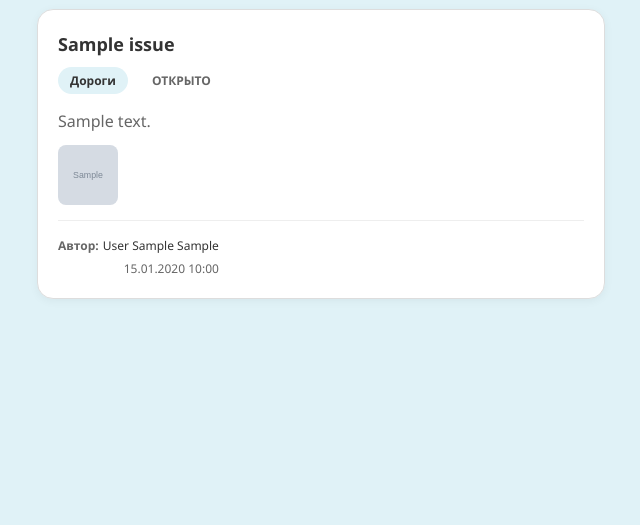
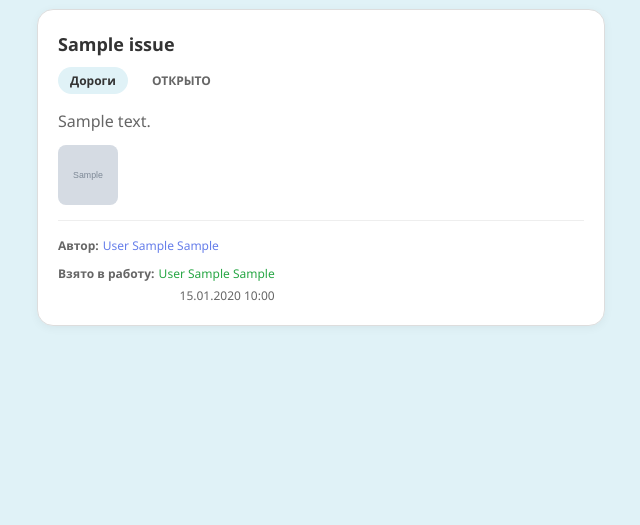
Before and after one commit to AndreyV105105105/Map_of_local_issues, a Django app: page /users/my-issues/ in a window 1280 px wide. Shown: the part 258-783 px from the top of the page, without its empty margins (23-663 px from the left). Run offline with Django 5.2, Linux system fonts and the light colour scheme; a user stored in the database is signed in; tables that the repository leaves empty hold one stand-in row (values such as "Sample post"); grey boxes marked "Sample" are stand-in pictures.

Commit message:
fix: commit missing critical changes for user profile functionality

```diff
--- a/issues/views.py
+++ b/issues/views.py
@@ -85,7 +85,7 @@ def map_view(request):
     ).values('value')[:1]
 
     # Базовый QuerySet
-    issues = Issue.objects.select_related('reporter').prefetch_related(
+    issues = Issue.objects.select_related('reporter', 'assigned_to').prefetch_related(
         Prefetch('photos', queryset=IssuePhoto.objects.order_by('id'))
     ).annotate(
         user_vote=Subquery(user_vote_subq, output_field=IntegerField()),
--- a/templates/users/my_issues_list.html
+++ b/templates/users/my_issues_list.html
@@ -45,14 +45,24 @@
                         <div class="author-info">
                             <span class="author-label">{% trans "Автор" %}:</span>
                             <span class="author-name">
+                                <a href="{% url 'users:user_profile' issue.reporter.id %}" style="color: #667eea; text-decoration: none; font-weight: 500;">
+                                    {{ issue.reporter.get_full_name }}
+                                </a>
                                 {% if user.is_authenticated and user.role == 'official' %}
-                                    {{ issue.reporter.get_full_name }}
-                                    {% if issue.reporter.email %}({{ issue.reporter.email }}){% endif %}
-                                {% else %}
-                                    {{ issue.reporter.get_full_name }}
+                                    {% if issue.reporter.email %} ({{ issue.reporter.email }}){% endif %}
                                 {% endif %}
                             </span>
                         </div>
+                        {% if issue.assigned_to %}
+                        <div class="assigned-info" style="margin-top: 5px;">
+                            <span class="author-label">{% trans "Взято в работу" %}:</span>
+                            <span class="author-name">
+                                <a href="{% url 'users:user_profile' issue.assigned_to.id %}" style="color: #28a745; text-decoration: none; font-weight: 500;">
+                                    {{ issue.assigned_to.get_full_name }}
+                                </a>
+                            </span>
+                        </div>
+                        {% endif %}
                         <div class="issue-date">{{ issue.created_at|date:"d.m.Y H:i" }}</div>
                     </div>
                 </div>
--- a/users/urls.py
+++ b/users/urls.py
@@ -11,6 +11,7 @@ urlpatterns = [
     path('login/', views.login_view, name='login'),
     path('logout/', views.logout_view, name='logout'),
     path('profile/', views.profile_view, name='profile'),
+    path('profile/<int:user_id>/', views.user_profile_view, name='user_profile'),
     path('my-issues/', views.user_issues_view, name='my_issues'),
     path('verify-email/<uidb64>/<token>/', views.verify_email_view, name='verify_email'),
     path('password-reset/', auth_views.PasswordResetView.as_view(
--- a/users/views.py
+++ b/users/views.py
@@ -14,7 +14,8 @@ from django.utils.encoding import force_bytes, force_str
 from django.utils.http import urlsafe_base64_encode, urlsafe_base64_decode
 from django.utils.translation import gettext_lazy as _
 
-from issues.models import Issue, Vote
+from issues.models import Issue, Vote, Comment, IssuePhoto
+from django.db.models import Prefetch
 from .forms import CustomUserCreationForm, CustomAuthenticationForm, CustomSetPasswordForm
 
 User = get_user_model()
@@ -42,7 +43,9 @@ def user_issues_view(request):
     ).values('value')[:1]
 
     # Базовый queryset со всеми нужными аннотациями
-    base_qs = Issue.objects.annotate(
+    base_qs = Issue.objects.select_related('reporter', 'assigned_to').prefetch_related(
+        Prefetch('photos', queryset=IssuePhoto.objects.order_by('id'))
+    ).annotate(
         vote_rating=Sum('votes__value', default=0),
         user_vote=Subquery(user_vote_subq),
         user_has_upvoted=Case(
@@ -70,6 +73,93 @@ def user_issues_view(request):
         }
 
     return render(request, 'users/my_issues.html', context)
+
+
+@login_required
+def user_profile_view(request, user_id):
+    """
+    Просмотр профиля другого пользователя.
+    Показывает все проблемы, которые пользователь создал или взял в работу,
+    а также статистику и комментарии.
+    """
+    profile_user = get_object_or_404(User, id=user_id)
+    current_user = request.user
+
+    # Подзапрос для текущего голоса пользователя по обращению
+    user_vote_subq = Vote.objects.filter(
+        issue=OuterRef('pk'),
+        user=current_user
+    ).values('value')[:1]
+
+    # Базовый queryset со всеми нужными аннотациями
+    base_qs = Issue.objects.select_related('reporter', 'assigned_to').prefetch_related(
+        Prefetch('photos', queryset=IssuePhoto.objects.order_by('id'))
+    ).annotate(
+        vote_rating=Sum('votes__value', default=0),
+        user_vote=Subquery(user_vote_subq),
+        user_has_upvoted=Case(
+            When(user_vote=1, then=Value(True)),
+            default=Value(False),
+            output_field=BooleanField()
+        ),
+        user_has_downvoted=Case(
+            When(user_vote=-1, then=Value(True)),
+            default=Value(False),
+            output_field=BooleanField()
+        )
+    )
+
+    # Статистика
+    if profile_user.role == 'citizen':
+        # Для граждан показываем созданные проблемы
+        all_issues_for_stats = Issue.objects.filter(reporter=profile_user)
+        issues = base_qs.filter(reporter=profile_user).order_by('-created_at')
+
+        stats = {
+            'total_created': all_issues_for_stats.count(),
+            'open': all_issues_for_stats.filter(status=Issue.STATUS_OPEN).count(),
+            'in_progress': all_issues_for_stats.filter(status=Issue.STATUS_IN_PROGRESS).count(),
+            'resolved': all_issues_for_stats.filter(status=Issue.STATUS_RESOLVED).count(),
+            'total_comments': Comment.objects.filter(author=profile_user).count(),
+        }
+
+        context = {
+            'profile_user': profile_user,
+            'issues': issues,
+            'is_citizen': True,
+            'stats': stats,
+            'is_own_profile': profile_user == current_user,
+        }
+    else:  # official
+        # Для официальных лиц показываем проблемы, которые они взяли в работу
+        issues_in_progress = base_qs.filter(
+            assigned_to=profile_user,
+            status=Issue.STATUS_IN_PROGRESS
+        ).order_by('-updated_at')
+        issues_resolved = base_qs.filter(
+            assigned_to=profile_user,
+            status=Issue.STATUS_RESOLVED
+        ).order_by('-resolved_at')
+
+        all_assigned_for_stats = Issue.objects.filter(assigned_to=profile_user)
+
+        stats = {
+            'total_assigned': all_assigned_for_stats.count(),
+            'in_progress': all_assigned_for_stats.filter(status=Issue.STATUS_IN_PROGRESS).count(),
+            'resolved': all_assigned_for_stats.filter(status=Issue.STATUS_RESOLVED).count(),
+            'total_comments': Comment.objects.filter(author=profile_user).count(),
+        }
+
+        context = {
+            'profile_user': profile_user,
+            'issues_in_progress': issues_in_progress,
+            'issues_resolved': issues_resolved,
+            'is_official': True,
+            'stats': stats,
+            'is_own_profile': profile_user == current_user,
+        }
+
+    return render(request, 'users/user_profile.html', context)
 
 
 def register_view(request):
```
Also changed, not shown: templates/issues/issue_detail.html (+32 -8 lines), templates/issues/partials/issues_list.html (+14 -4 lines).
